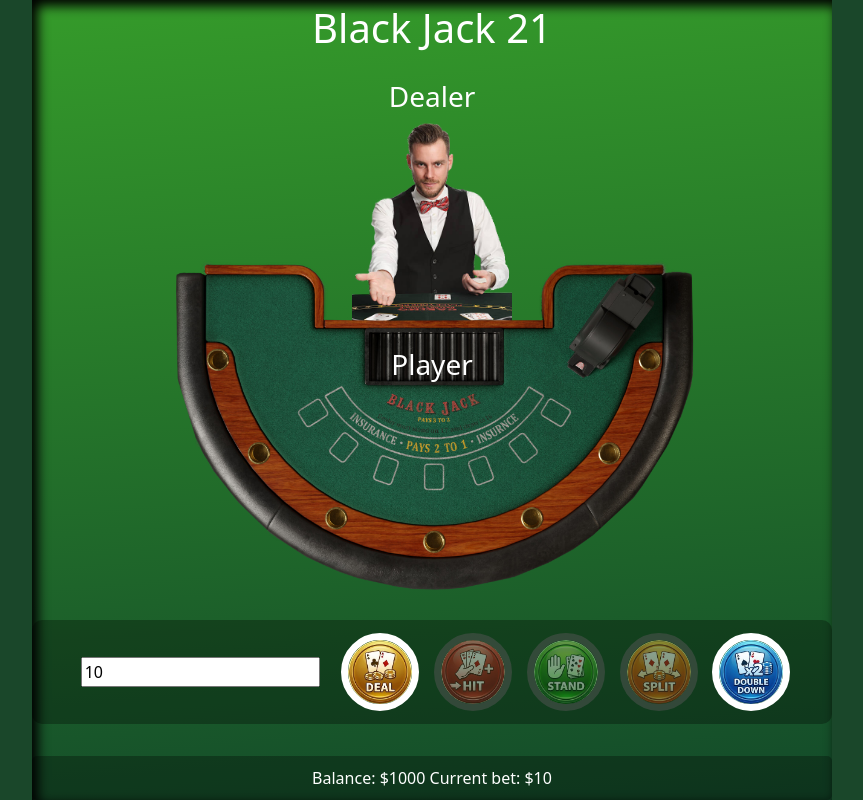
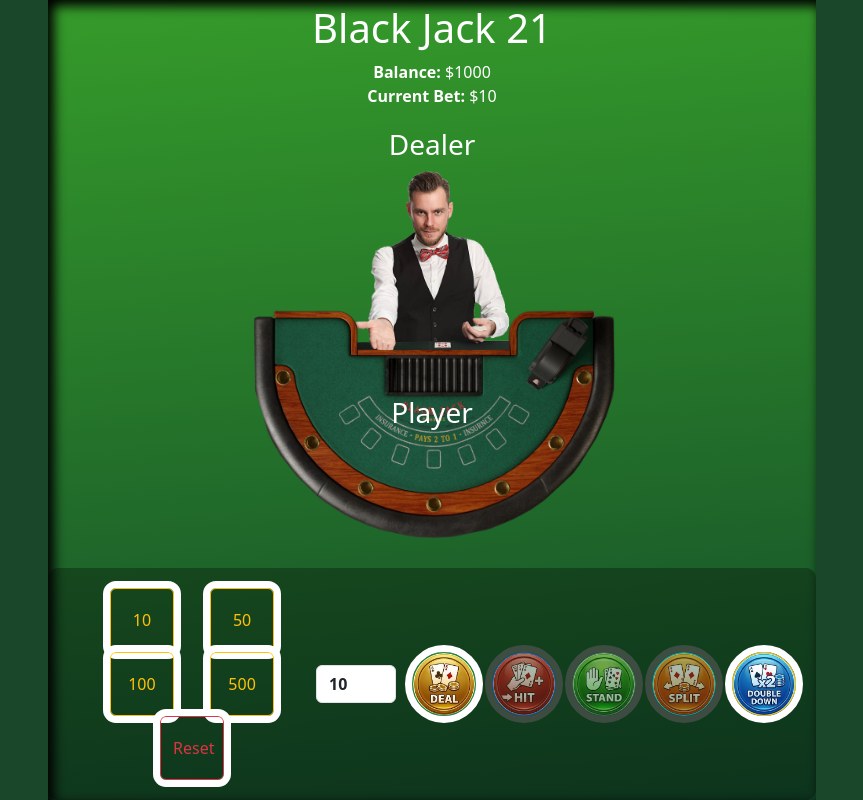
Before and after one commit to poddubskii/21html, a Flask app: page / in a window 1280 px wide. Shown: the whole page, without its empty margins (208-1071 px from the left). Run offline with Flask 3, Linux system fonts and the light colour scheme.

Commit message:
21 BlackJack

```diff
--- a/static/css/style.css
+++ b/static/css/style.css
@@ -7,7 +7,7 @@ body {
 }
 
 #game-container {
-    width: 800px;
+    width: 60%;
     height: 100vh;
         color: #fff;
     text-align: center;
@@ -118,3 +118,9 @@ button:disabled {
     /* outline: 7px solid #fff; */
     border-radius: 50%;
 }
+ #bet-input {
+  background: rgb(255 255 255);
+    width: 5em;
+    font-weight: 600;
+    font-family: system-ui;
+      }
--- a/static/js/script.js
+++ b/static/js/script.js
@@ -1,5 +1,8 @@
 let currentHandIdx = 0;
-
+const betInput = document.getElementById('bet-input');
+const currentBetDisplay = document.getElementById('current-bet');
+const resetBtn = document.getElementById('reset-bet');
+const betChips = document.querySelectorAll('.bet-chip');
 document.getElementById('deal-btn').addEventListener('click', async () => {
     const bet = document.getElementById('bet-input').value;
     const response = await fetch('/deal', {
@@ -163,4 +166,25 @@ function renderPlayerHands(hands) {
 
         container.appendChild(handDiv);
     });
+
+
+
 }
+
+document.querySelectorAll('.bet-chip').forEach(button => {
+    button.addEventListener('click', () => {
+        const value = parseInt(button.getAttribute('data-value'));
+        const input = document.getElementById('bet-input');
+        input.value =  value;
+        // Обновите отображение текущей ставки, если нужно
+        document.getElementById('current-bet').innerText = input.value;
+    });
+});
+resetBtn.addEventListener('click', () => {
+    const minBet = 10; // Минимальная ставка
+    betInput.value = minBet;
+    currentBetDisplay.innerText = minBet;
+});
+betInput.addEventListener('input', () => {
+    currentBetDisplay.innerText = betInput.value;
+});
--- a/templates/index.html
+++ b/templates/index.html
@@ -3,9 +3,10 @@
   <head>
     <title>BlackJack21</title>
     <link
+      href="{{ url_for('static', filename='css/style.css') }}"
       rel="stylesheet"
-      href="{{ url_for('static', filename='css/style.css') }}"
     />
+
     <link
       href="https://cdn.jsdelivr.net/npm/bootstrap@5.3.0/dist/css/bootstrap.min.css"
       rel="stylesheet"
@@ -14,34 +15,84 @@
   <body>
     <div id="game-container">
       <h1 class="pt-1">Black Jack 21</h1>
+
+      <div id="top-info" class="container">
+        <div id="balance-display">
+          <strong>Balance:</strong> $<span id="balance">1000</span>
+        </div>
+        <div id="bet-display">
+          <strong>Current Bet:</strong> $<span id="current-bet">10</span>
+        </div>
+      </div>
+
       <div id="dealer-area" class="card-row">
         <div id="dealer-head">
           <h3 id="dealer">Dealer</h3>
           <img src="/static/img/dealer.png" />
         </div>
       </div>
+
       <div id="cards_table">
         <div id="dealer-cards"></div>
         <h3 id="player">Player</h3>
         <div id="player-hands-container"></div>
       </div>
+
       <div id="player-area">
         <div id="controls">
-          <input type="number" id="bet-input" value="10" min="10" />
+          <div class="bet-buttons">
+            <button
+              type="button"
+              class="btn btn-outline-warning bet-chip mx-3"
+              data-value="10"
+            >
+              10
+            </button>
+            <button
+              type="button"
+              class="btn btn-outline-warning bet-chip mx-3"
+              data-value="50"
+            >
+              50
+            </button>
+            <button
+              type="button"
+              class="btn btn-outline-warning bet-chip mx-3"
+              data-value="100"
+            >
+              100
+            </button>
+            <button
+              type="button"
+              class="btn btn-outline-warning bet-chip mx-3"
+              data-value="500"
+            >
+              500
+            </button>
+            <button
+              type="button"
+              class="btn btn-outline-danger mx-3"
+              id="reset-bet"
+            >
+              Reset
+            </button>
+          </div>
 
-          <button id="deal-btn"></button>
+          <div class="d-flex justify-content-center align-items-center gap-3">
+            <input
+              type="number"
+              id="bet-input"
+              value="10"
+              min="10"
+              class="form-control"
+            />
 
-          <button id="hit-btn" disabled></button>
-
-          <button id="stand-btn" disabled></button>
-
-          <button id="split-btn" disabled></button>
-
-          <button id="double-btn"></button>
-        </div>
-        <div id="status-bar">
-          <span>Balance: $<span id="balance">1000</span></span>
-          <span>Current bet: $<span id="current-bet">10</span></span>
+            <button id="deal-btn" class="btn btn-success"></button>
+            <button id="hit-btn" class="btn btn-primary" disabled></button>
+            <button id="stand-btn" class="btn btn-secondary" disabled></button>
+            <button id="split-btn" class="btn btn-info" disabled></button>
+            <button id="double-btn" class="btn btn-warning"></button>
+          </div>
         </div>
       </div>
     </div>
```
